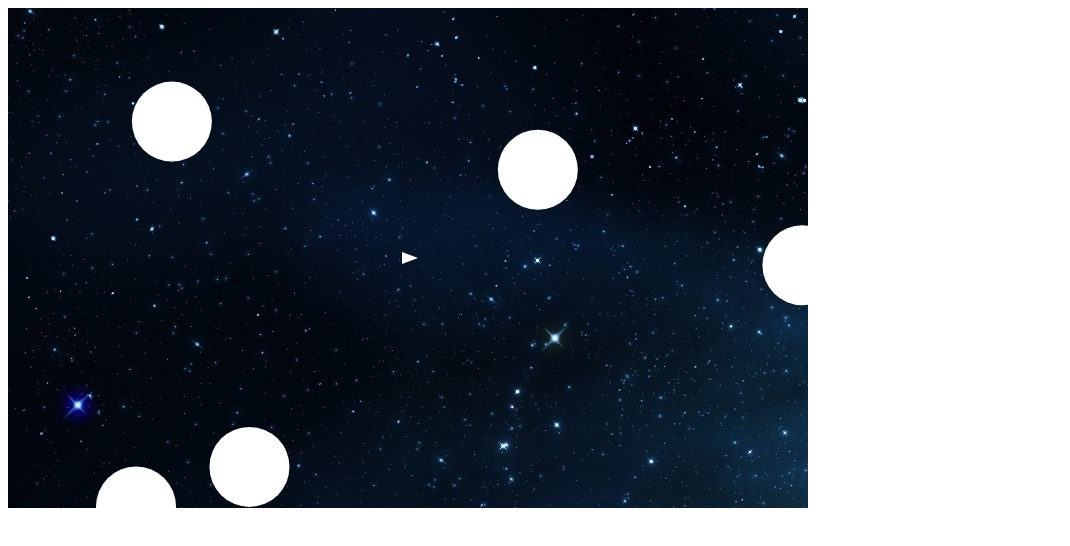
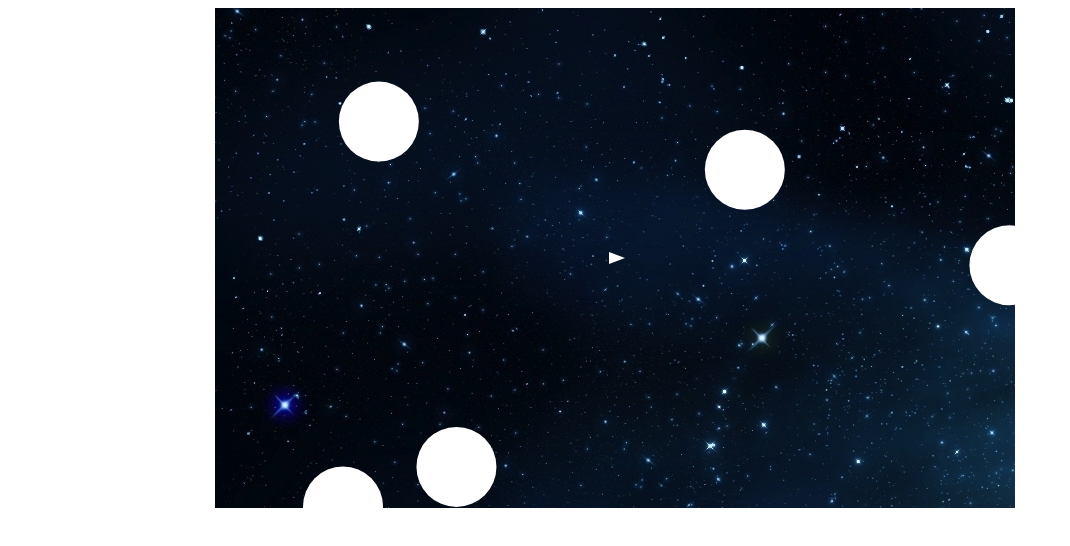
Before and after one commit to annakopp/ast, a plain HTML site: page index.html in a window 1280 px wide. Shown: the whole page, without its empty margins (0-1070 px from the left). Drawn offline with Linux system fonts and the light colour scheme.

Commit message:
Centers game div

```diff
--- a/index.html
+++ b/index.html
@@ -7,15 +7,24 @@
     <script src="ship.js"></script>
     <script src="bullet.js"></script>
     <script src="game.js"></script>
+
+	<style>
+		#game {
+			width: 850px;
+			height: 50%;
+			margin: auto;
+		}
+	</style>
   </head>
   <body>
+	<div id="game"></div>
     <script>
       var canvas = document.createElement("canvas");
       canvas.setAttribute("width", "800");
       canvas.setAttribute("height", "500");
 
-      var body = document.getElementsByTagName("body")[0];
-      body.appendChild(canvas);
+      var game_div = document.getElementById("game");
+      game_div.appendChild(canvas);
 
       var background = new Image();
       background.src = "bg.jpg";
```
